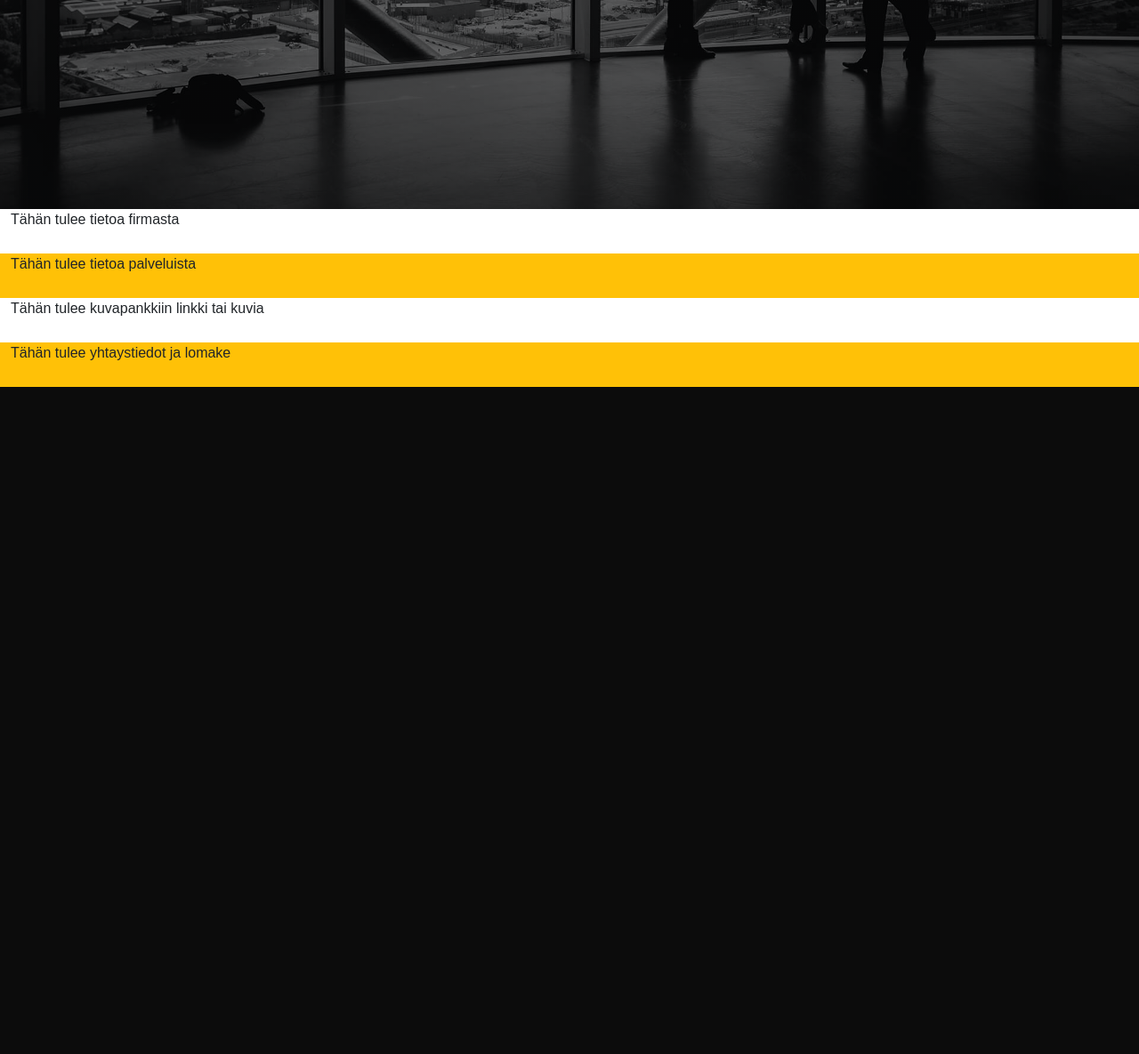
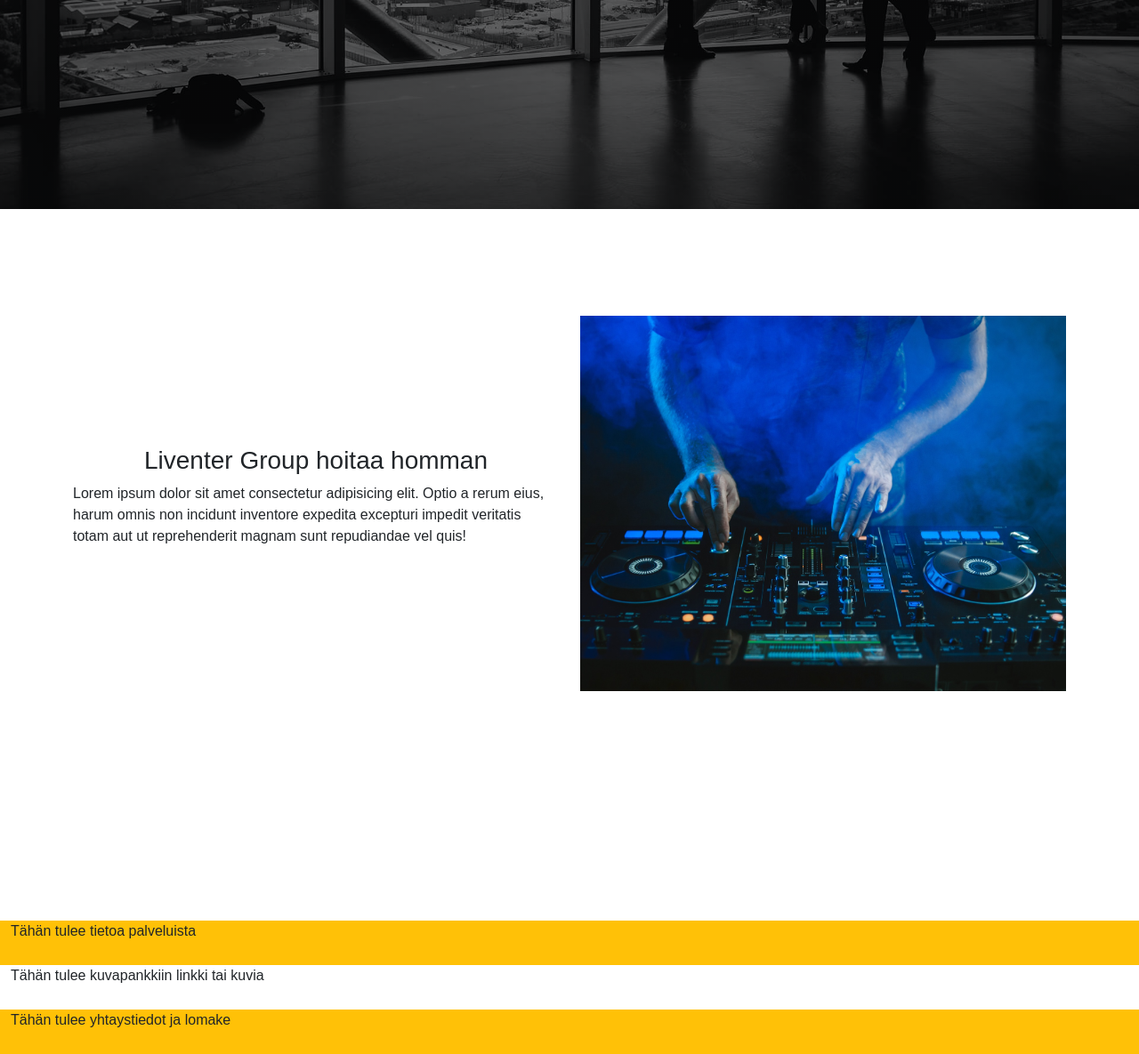
Before and after one commit to JoKivi/PagesForBiz, a PHP site: page / in a window 1280 px wide. Shown: the part 642-1827 px from the top of the page at 89% size. Before the commit the page ends 1077 px from the top, so only its background shows below. Run offline with PHP 8.4, Linux system fonts and the light colour scheme.

Commit message:
About section update

```diff
--- a/css/styles.css
+++ b/css/styles.css
@@ -1,16 +1,18 @@
 /* Yleinen */
 
-html, body {
+html,
+body {
   padding: 0;
   margin: 0;
   font-family: Arial, Helvetica, sans-serif;
 }
 
+
 /* Header */
 
 .header .logo {
-height: auto;
-width: 60%;
+  height: auto;
+  width: 60%;
 }
 
 .navbar {
@@ -34,7 +36,7 @@ width: 60%;
   left: 0;
   width: 100%;
   height: 100%;
-  background:linear-gradient(rgba(0, 0, 0, 0.534),rgba(0, 0, 0, 0.596)), url(../img/hero-bg.jpg);
+  background: linear-gradient(rgba(0, 0, 0, 0.534), rgba(0, 0, 0, 0.596)), url(../img/hero-bg.jpg);
   background-repeat: no-repeat;
   background-size: cover;
   background-position: center center;
@@ -59,45 +61,97 @@ width: 60%;
 
 
 .hero-button {
-	box-shadow: 0px 0px 0px 2px #17ebeb;
-	background:linear-gradient(to bottom, #13edb6 5%, #136bd6 100%);
-	background-color:#13edb6;
-	border-radius:10px;
-	border:1px solid #4e6096;
-	display:inline-block;
-	cursor:pointer;
-	color:#030303;
-	font-size:19px;
-	padding:12px 45px;
-	text-decoration:none;
-	text-shadow:0px 1px 0px #283966;
-}
-.hero-button:hover {
-	background:linear-gradient(to bottom, #136bd6 5%, #13edb6 100%);
-	background-color:#136bd6;
-}
-.hero-button:active {
-	position:relative;
-	top:1px;
+  box-shadow: 0px 0px 0px 2px #17ebeb;
+  background: linear-gradient(to bottom, #13edb6 5%, #136bd6 100%);
+  background-color: #13edb6;
+  border-radius: 10px;
+  border: 1px solid #4e6096;
+  display: inline-block;
+  cursor: pointer;
+  color: #030303;
+  font-size: 19px;
+  padding: 12px 45px;
+  text-decoration: none;
+  text-shadow: 0px 1px 0px #283966;
 }
 
-/* Medium size display */
+.hero-button:hover {
+  background: linear-gradient(to bottom, #136bd6 5%, #13edb6 100%);
+  background-color: #136bd6;
+}
+
+.hero-button:active {
+  position: relative;
+  top: 1px;
+}
+
+
+
+/* Main */
+
+.about {
+  box-sizing: border-box;
+  position: relative;
+  width: 100vw;
+  height: 100vh;
+  padding-top: 15vh;
+}
+
+.about .row {
+  display: flex;
+  align-items: center;
+  justify-content: center;
+}
+
+.about .image {
+  flex-basis: 50%;
+}
+
+.about img {
+  max-width: 100%;
+  height: auto;
+}
+
+.about-text {
+  display: flex;
+  flex-direction: column;
+  position: relative;
+  align-items: center;
+  justify-content: center;
+}
+
+.about-text h3 {
+  now
+}
+
+
+/* Medium size and smaller display */
 @media screen and (max-width: 768px) {
-  .hero-text h1 {
-    font-size: 8vw;
+
+  h1,
+  h2,
+  h3 {
     justify-content: center;
     white-space: nowrap;
   }
+
+  .hero-text h1 {
+    font-size: 8vw;
+  }
+
   .hero-text h2 {
     font-size: 5vw;
-    justify-content: center;
   }
+
   .hero-button {
     width: 100%;
     max-width: 80%;
     height: auto;
     text-align: center;
   }
+
+  .about-text{
+    padding: 5px;
+    text-align: center;
+  }
 }
-
-/* Main */
--- a/index.html
+++ b/index.html
@@ -26,8 +26,10 @@
     <div class="header" id="header">
 
       <nav class="navbar navbar-expand-md navbar-dark">
-        <a class="navbar-brand" href="index.html"><img src="img/liventer_s.svg" alt="Liventer Group Logo" class="logo"></a>
-        <button class="navbar-toggler" type="button" data-bs-toggle="collapse" data-bs-target="#navbarButtonContent" aria-controls="navbarButtonContent" aria-expanded="false" aria-label="Toggle navigation">
+        <a class="navbar-brand" href="index.html"><img src="img/liventer_s.svg" alt="Liventer Group Logo"
+            class="logo"></a>
+        <button class="navbar-toggler" type="button" data-bs-toggle="collapse" data-bs-target="#navbarButtonContent"
+          aria-controls="navbarButtonContent" aria-expanded="false" aria-label="Toggle navigation">
           <span class="navbar-toggler-icon"></span>
         </button>
         <div class="collapse navbar-collapse" id="navbarButtonContent">
@@ -62,8 +64,16 @@
   <!-- Main body -->
 
   <section class="about" id="about">
-    <div class="container-fluid" style="height: 50px;">
-      <p>Tähän tulee tietoa firmasta</p>
+    <div class="container">
+      <div class="row">
+        <div class="about-text col-md-6">
+          <h3>Liventer Group hoitaa homman</h3>
+          <p>Lorem ipsum dolor sit amet consectetur adipisicing elit. Optio a rerum eius, harum omnis non incidunt
+            inventore expedita excepturi impedit veritatis totam aut ut reprehenderit magnam sunt repudiandae vel quis!
+          </p>
+        </div>
+        <div class="image col-md-6"><img src="./img/about.png" alt=""></div>
+      </div>
     </div>
   </section>
 
```
Also changed, not shown: img/Corel Auto-Preserve/about.png (added), img/about.png (added).
